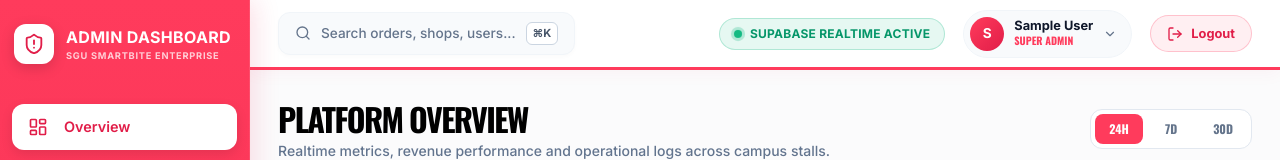
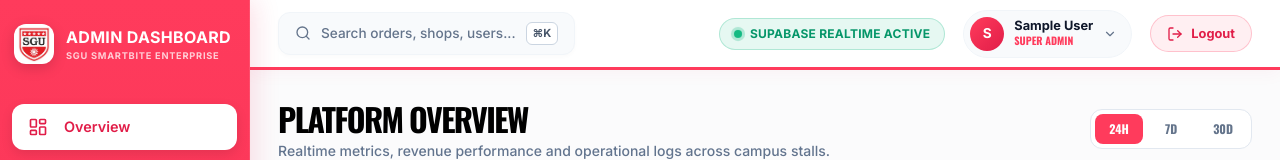
Before and after one commit to omgarkal359-gif/Smart-Bite, a React (Vite) app: page /admin in a window 1280 px wide. Shown: the top 160 px of the page. Built offline with nearby package versions, Linux system fonts and the light colour scheme; no server answers; the database is empty; sample sign-in values are in the browser's storage.

Commit message:
feat: replace ShieldAlert icon with official SGU logo in admin sidebar

```diff
--- a/src/components/admin/AdminShell.jsx
+++ b/src/components/admin/AdminShell.jsx
@@ -90,8 +90,8 @@ export const AdminShell = ({ activeModule, setActiveModule, user, children }) =>
       <aside className={`admin-sidebar ${isMobileMenuOpen ? 'mobile-open' : ''}`}>
         <div style={{ padding: '24px 14px', display: 'flex', alignItems: 'center', justifyContent: 'space-between' }}>
           <div className="sidebar-logo" onClick={() => navigate('/admin')} style={{ cursor: 'pointer' }}>
-            <div className="sidebar-logo-icon">
-              <ShieldAlert size={22} />
+            <div className="sidebar-logo-icon" style={{ overflow: 'hidden' }}>
+              <img src={sguLogo} alt="SGU Logo" style={{ width: '100%', height: '100%', objectFit: 'contain', padding: '2px' }} />
             </div>
             <div className="sidebar-logo-text flex flex-col">
               <span style={{ fontSize: '1rem', fontWeight: 800, letterSpacing: '0.02em', display: 'block' }}>ADMIN DASHBOARD</span>
```
